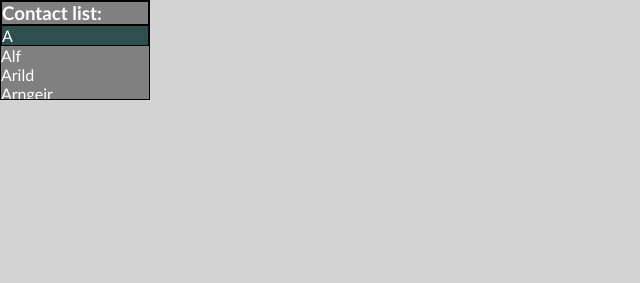
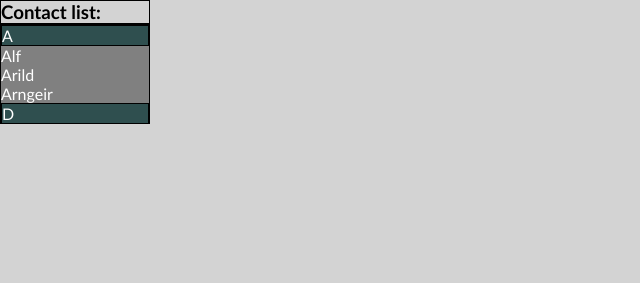
Before and after one commit to odin-kodehode/Module-A, a plain HTML site: page index.html in a window 1280 px wide. Shown: the whole page, without its empty margins (0-640 px from the left). Drawn offline with Linux system fonts and the light colour scheme.

Commit message:
Put "Contact list" outside scrolling list of contacts

```diff
--- a/index.html
+++ b/index.html
@@ -8,8 +8,9 @@
     <title>Document</title>
 </head>
 <body>
+    <div>
+        <h3 class="border-box absolute">Contact list:</h1>
         <div class="contacts border-box">
-        <h3 class="border-box">Contact list:</h1>
             <dl>
                 <div>
                     <dt class="sticky border-box">A</dt>
@@ -34,5 +35,6 @@
                 </div>
             </dl>
         </div>
+    </div>
 </body>
 </html>
--- a/style.css
+++ b/style.css
@@ -7,6 +7,7 @@
 
 body{
     background-color: lightgray;
+    display: flex;
 }
 
 .border-box{
```
Lines whose indentation alone changed are shown as unchanged.
